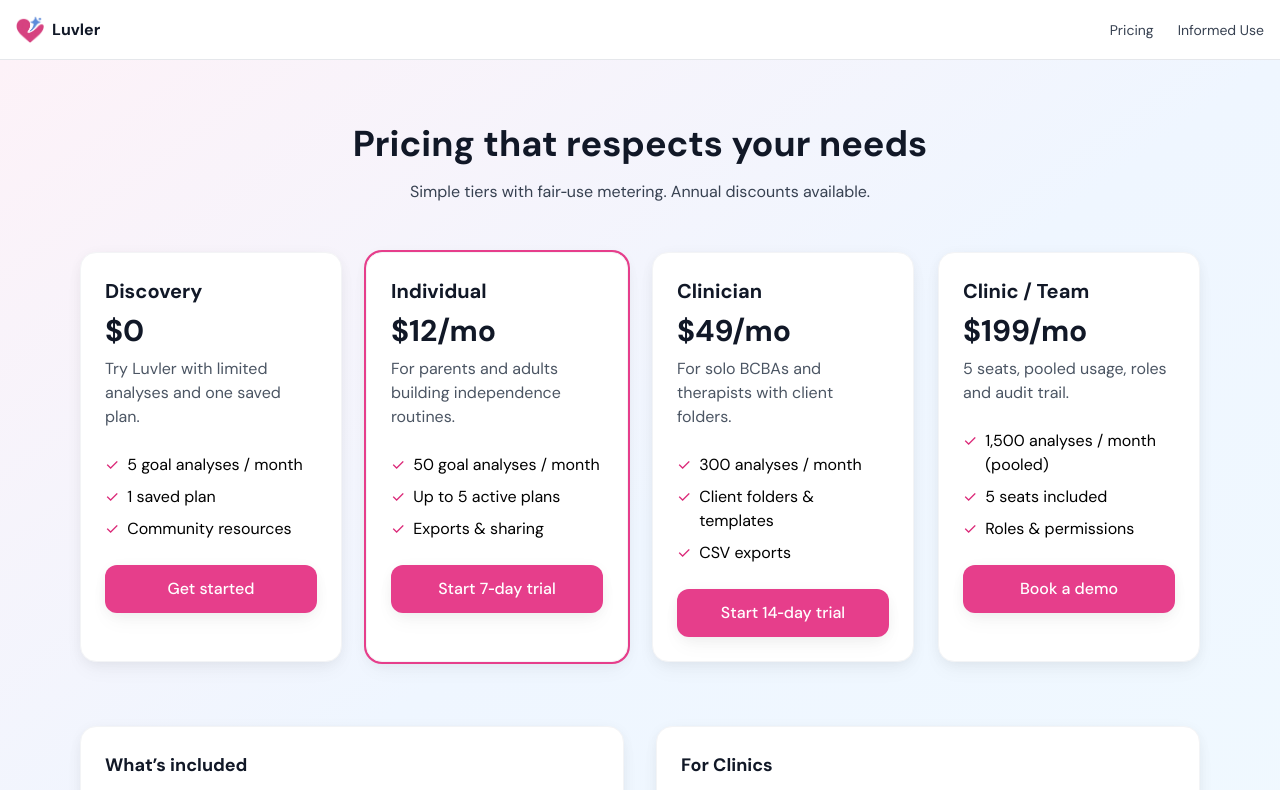
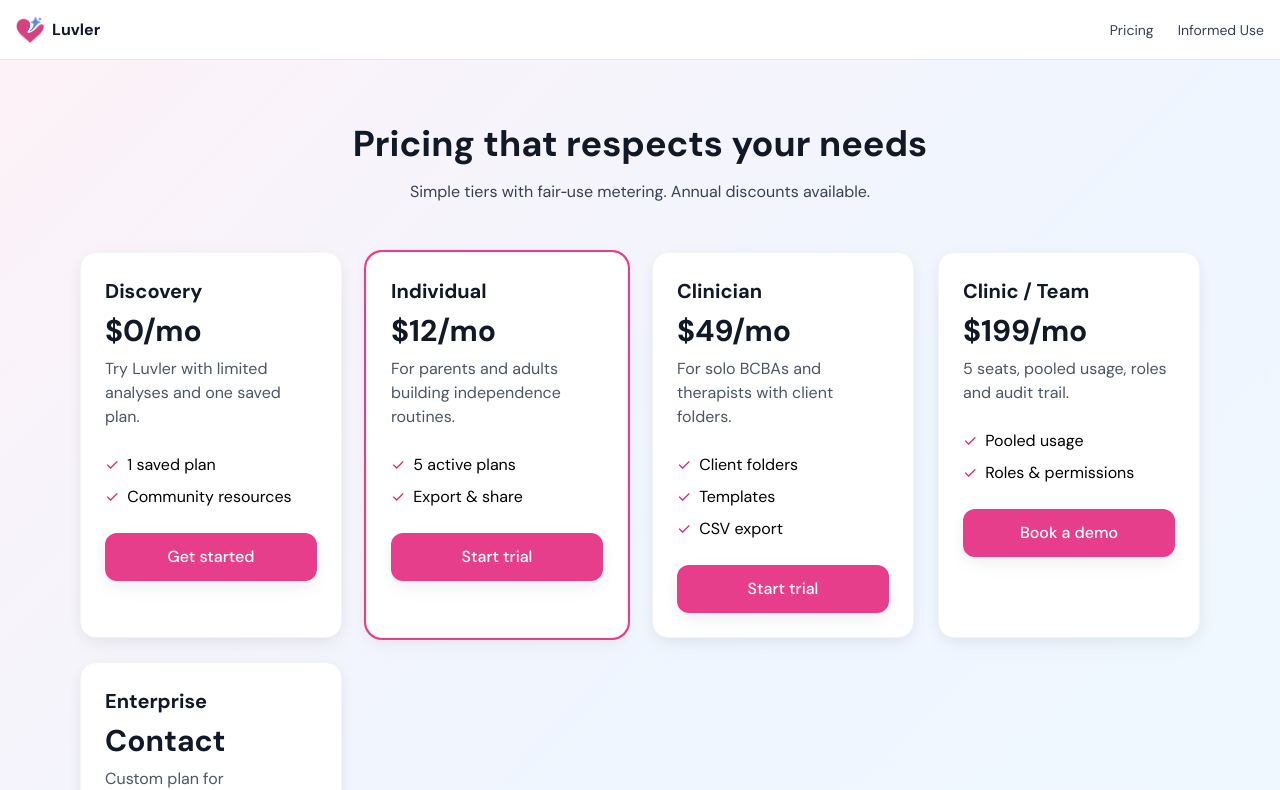
Before and after one commit to bohselecta/luvler, a Next.js app: page /pricing in a window 1280 px wide. Shown: the top 790 px of the page. Built offline with nearby package versions, Linux system fonts and the light colour scheme.

Commit message:
UI hookups: consent save and checkout stubs; login page; pricing constants

```diff
--- a/app/consent/page.tsx
+++ b/app/consent/page.tsx
@@ -1,9 +1,13 @@
+
 'use client';
 
 import { useState } from 'react'
+import { useRouter } from 'next/navigation'
 
 export default function ConsentPage() {
   const [accepted, setAccepted] = useState(false)
+  const [saving, setSaving] = useState(false)
+  const router = useRouter()
 
   return (
     <div className="min-h-screen bg-white">
@@ -35,7 +39,21 @@ export default function ConsentPage() {
             <input type="checkbox" className="mt-1" checked={accepted} onChange={(e) => setAccepted(e.target.checked)} />
             <span className="text-gray-700">I understand these limitations, and I consent to use Luvler for educational and planning purposes. For clinical decisions, I will consult a qualified professional.</span>
           </label>
-          <button disabled={!accepted} className="luvler-button-primary mt-4 disabled:opacity-50">Continue</button>
+          <button
+            disabled={!accepted || saving}
+            onClick={async () => {
+              try {
+                setSaving(true)
+                await fetch('/api/save-consent', { method: 'POST', headers: { 'Content-Type': 'application/json' }, body: JSON.stringify({ version: 'v1', userId: 'guest' }) })
+                router.push('/dashboard')
+              } finally {
+                setSaving(false)
+              }
+            }}
+            className="luvler-button-primary mt-4 disabled:opacity-50"
+          >
+            {saving ? 'Saving…' : 'Continue'}
+          </button>
         </div>
       </div>
     </div>
--- /dev/null
+++ b/app/login/page.tsx
@@ -0,0 +1,23 @@
+'use client';
+
+import { useState } from 'react'
+
+export default function LoginPage() {
+  const [email, setEmail] = useState('')
+  const [password, setPassword] = useState('')
+  const [loading, setLoading] = useState(false)
+
+  return (
+    <div className="min-h-[60vh] flex items-center justify-center px-4">
+      <div className="luvler-card w-full max-w-md">
+        <h1 className="text-2xl font-bold text-gray-900">Sign in</h1>
+        <p className="text-gray-600 mt-2 text-sm">Demo login (Netlify Identity wiring next).</p>
+        <div className="mt-6 space-y-4">
+          <input value={email} onChange={e => setEmail(e.target.value)} placeholder="Email" className="luvler-input" />
+          <input type="password" value={password} onChange={e => setPassword(e.target.value)} placeholder="Password" className="luvler-input" />
+          <button disabled={loading} className="luvler-button-primary w-full">{loading ? 'Signing in…' : 'Sign in'}</button>
+        </div>
+      </div>
+    </div>
+  )
+}
--- a/app/pricing/page.tsx
+++ b/app/pricing/page.tsx
@@ -1,58 +1,17 @@
 'use client';
 
 import Link from 'next/link'
+import { TIERS } from '@/lib/pricing'
 
-const tiers = [
-  {
-    id: 'free',
-    name: 'Discovery',
-    price: '$0',
-    description: 'Try Luvler with limited analyses and one saved plan.',
-    features: [
-      '5 goal analyses / month',
-      '1 saved plan',
-      'Community resources',
-    ],
-    cta: 'Get started',
-  },
-  {
-    id: 'individual',
-    name: 'Individual',
-    price: '$12/mo',
-    description: 'For parents and adults building independence routines.',
-    features: [
-      '50 goal analyses / month',
-      'Up to 5 active plans',
-      'Exports & sharing',
-    ],
-    cta: 'Start 7‑day trial',
-    highlighted: true,
-  },
-  {
-    id: 'clinician',
-    name: 'Clinician',
-    price: '$49/mo',
-    description: 'For solo BCBAs and therapists with client folders.',
-    features: [
-      '300 analyses / month',
-      'Client folders & templates',
-      'CSV exports',
-    ],
-    cta: 'Start 14‑day trial',
-  },
-  {
-    id: 'clinic',
-    name: 'Clinic / Team',
-    price: '$199/mo',
-    description: '5 seats, pooled usage, roles and audit trail.',
-    features: [
-      '1,500 analyses / month (pooled)',
-      '5 seats included',
-      'Roles & permissions',
-    ],
-    cta: 'Book a demo',
-  },
-]
+const tiers = TIERS.map(t => ({
+  id: t.id,
+  name: t.name,
+  price: t.priceMonthly === 'contact' ? 'Contact' : `$${t.priceMonthly}/mo`,
+  description: t.id === 'individual' ? 'For parents and adults building independence routines.' : t.id === 'clinician' ? 'For solo BCBAs and therapists with client folders.' : t.id === 'clinic' ? '5 seats, pooled usage, roles and audit trail.' : t.id === 'free' ? 'Try Luvler with limited analyses and one saved plan.' : 'Custom plan for organizations.',
+  features: t.features,
+  cta: t.id === 'free' ? 'Get started' : t.id === 'clinic' || t.id === 'enterprise' ? 'Book a demo' : 'Start trial',
+  highlighted: t.id === 'individual',
+}))
 
 export default function PricingPage() {
   return (
@@ -75,7 +34,7 @@ export default function PricingPage() {
                 ))}
               </ul>
               <div className="mt-6">
-                <Link href="#" className="luvler-button-primary w-full inline-flex justify-center">{t.cta}</Link>
+                <Link href="#" onClick={async (e) => { e.preventDefault(); await fetch('/api/create-checkout', { method: 'POST', headers: { 'Content-Type': 'application/json' }, body: JSON.stringify({ tier: t.id }) }) }} className="luvler-button-primary w-full inline-flex justify-center">{t.cta}</Link>
               </div>
             </div>
           ))}
```
